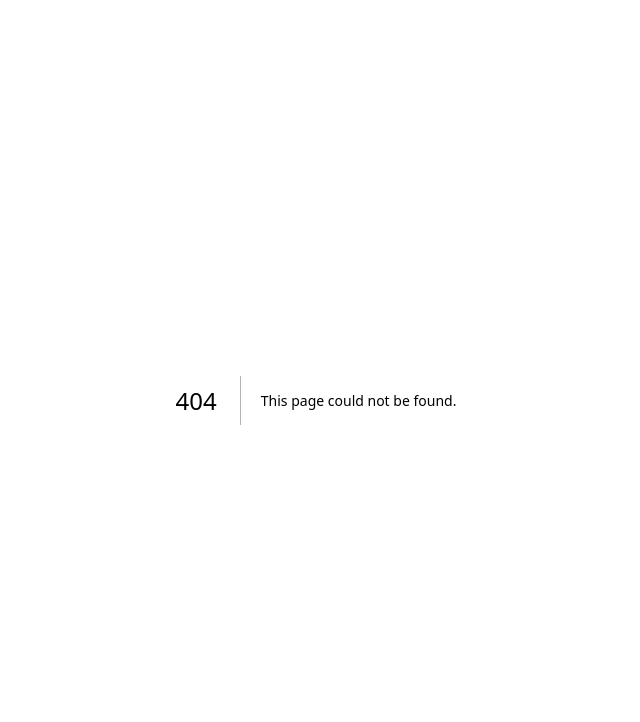
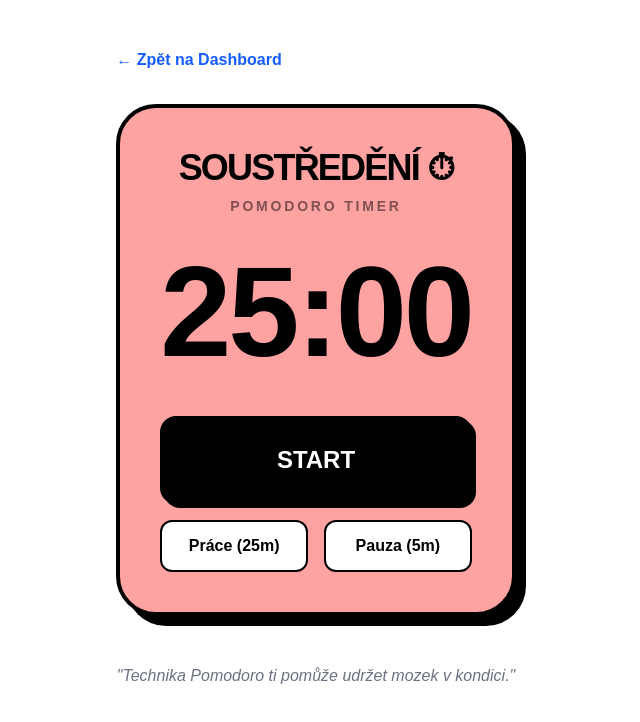
Before and after one commit to ZavPetr/GUI, a Next.js app in the folder gui_nextjs/: page /pomodoro in a window 1280 px wide. Before the commit this address had no page. Shown: the top 722 px of the page, without its empty margins (324-964 px from the left). Built offline with nearby package versions, Linux system fonts and the light colour scheme.

Commit message:
Add Pomodoro card and page.tsx

```diff
--- a/gui_nextjs/app/page.tsx
+++ b/gui_nextjs/app/page.tsx
@@ -105,6 +105,11 @@ export default function Home() {
           <h2 className="text-2xl font-bold mb-2">Kontakty</h2>
           <p>Tady se nacházejí kontakty na tebe.</p>
         </Link>
+
+        <Link href="/pomodoro" className="border-2 border-black p-6 rounded-2xl hover:bg-purple-300 hover:border-purple-500 transition">
+          <h2 className="text-2xl font-bold mb-2">Pomodoro Timer</h2>
+          <p>Tady se nachází časovač pro metodu Pomodoro</p>
+        </Link>
       </div>
     </main>
   );
--- /dev/null
+++ b/gui_nextjs/app/pomodoro/page.tsx
@@ -0,0 +1,93 @@
+"use client";
+import { useState, useEffect } from "react";
+import Link from "next/link";
+
+export default function PomodoroPage() {
+  // 1. STAVY: kolik zbývá sekund, jestli běží a jestli je pauza
+  const [sekundy, setSekundy] = useState(25 * 60);
+  const [bezi, setBezi] = useState(false);
+  const [jePauza, setJePauza] = useState(false);
+
+  // 2. LOGIKA ČASOVAČE (Srdce komponenty)
+  useEffect(() => {
+    let interval: any = null;
+
+    if (bezi && sekundy > 0) {
+      // Každou vteřinu odečti 1 ze stavu
+      interval = setInterval(() => {
+        setSekundy((s) => s - 1);
+      }, 1000);
+    } else if (sekundy === 0) {
+      // Když dojde čas, zastav se a přepni režim
+      setBezi(false);
+      alert(jePauza ? "Pauza skončila! Šup do práce." : "Práce hotova! Dej si pauzu.");
+    }
+
+    // Vyčištění intervalu (aby se jich nespouštělo víc najednou)
+    return () => clearInterval(interval);
+  }, [bezi, sekundy, jePauza]);
+
+  // 3. POMOCNÉ FUNKCE
+  const formatujCas = () => {
+    const m = Math.floor(sekundy / 60);
+    const s = sekundy % 60;
+    return `${m}:${s < 10 ? "0" + s : s}`; // Přidá nulu, když je sekund pod 10
+  };
+
+  const resetuj = (minuty: number, pauza: boolean) => {
+    setBezi(false);
+    setSekundy(minuty * 60);
+    setJePauza(pauza);
+  };
+
+  return (
+    <main className="p-6 md:p-12 max-w-2xl mx-auto min-h-screen text-black">
+      <Link href="/" className="text-blue-600 font-bold hover:underline mb-8 inline-block">
+        ← Zpět na Dashboard
+      </Link>
+
+      <div className={`border-4 border-black p-10 rounded-[40px] shadow-[10px_10px_0px_0px_rgba(0,0,0,1)] text-center transition-colors ${jePauza ? 'bg-green-100' : 'bg-red-300'}`}>
+        <h1 className="text-4xl font-black uppercase mb-2 tracking-tighter">
+          {jePauza ? "Pauzička \u2615\uFE0E" : "Soustředění \u23F1\uFE0E"}
+        </h1>
+        <p className="text-sm font-bold opacity-50 mb-8 uppercase tracking-[0.2em]">
+          Pomodoro Timer
+        </p>
+
+        {/* ČASOČET */}
+        <div className="text-8xl md:text-9xl font-black tabular-nums mb-10 tracking-tight">
+          {formatujCas()}
+        </div>
+
+        {/* OVLÁDÁNÍ */}
+        <div className="flex flex-col gap-4">
+          <button
+            onClick={() => setBezi(!bezi)}
+            className={`py-6 rounded-2xl border-4 border-black text-2xl font-black uppercase shadow-[4px_4px_0px_0px_rgba(0,0,0,1)] active:shadow-none active:translate-x-1 active:translate-y-1 transition-all ${bezi ? 'bg-white' : 'bg-black text-white'}`}
+          >
+            {bezi ? "Pauza" : "Start"}
+          </button>
+
+          <div className="grid grid-cols-2 gap-4">
+            <button
+              onClick={() => resetuj(25, false)}
+              className="border-2 border-black p-3 rounded-xl font-bold bg-white hover:bg-gray-100"
+            >
+              Práce (25m)
+            </button>
+            <button
+              onClick={() => resetuj(5, true)}
+              className="border-2 border-black p-3 rounded-xl font-bold bg-white hover:bg-gray-100"
+            >
+              Pauza (5m)
+            </button>
+          </div>
+        </div>
+      </div>
+
+      <p className="mt-12 text-center text-gray-500 italic">
+        "Technika Pomodoro ti pomůže udržet mozek v kondici."
+      </p>
+    </main>
+  );
+}
```
